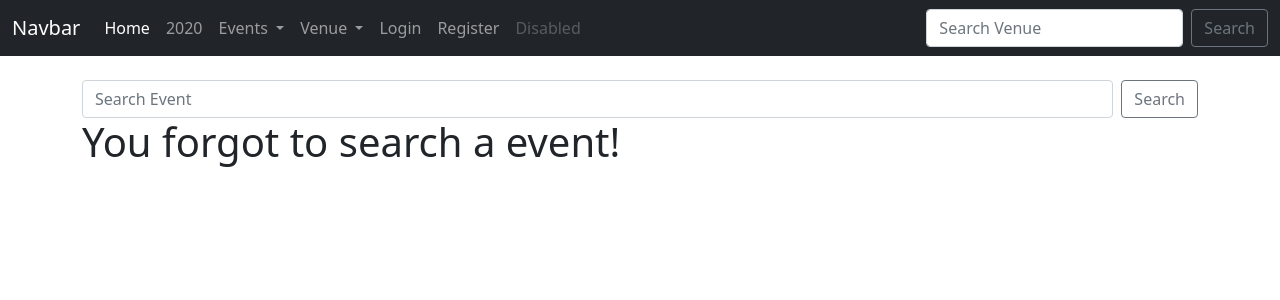
After one commit to DimonKeeYongKit/Django, a Django app: page /search_event in a window 1280 px wide. The commit adds this page. Shown: the top 300 px of the page. Run offline with Django 3.2, Linux system fonts and the light colour scheme; parts of the project's set-up code (start-up, migrations or seed data) failed here and were passed over.

Commit message:
add my_event and search_event page

```diff
--- a/webapp/events/templates/header.html
+++ b/webapp/events/templates/header.html
@@ -19,10 +19,11 @@
             <ul class="dropdown-menu" aria-labelledby="navbarDropdown">
               <li><a class="dropdown-item" href="{% url 'all_events' %}">All Event</a></li>
               {% if user.is_authenticated %}
+              <li><a class="dropdown-item" href="{% url 'my_event' %}">My Event</a></li>
               <li><a class="dropdown-item" href="{% url 'add_event' %}">Add Event</a></li>
               {% endif %}
               <li><hr class="dropdown-divider"></li>
-              <li><a class="dropdown-item" href="#">Something else here</a></li>
+              <li><a class="dropdown-item" href="{% url 'search_event' %}">Search Event</a></li>
             </ul>
           </li>
           <li class="nav-item dropdown">
--- /dev/null
+++ b/webapp/events/templates/search_event.html
@@ -0,0 +1,46 @@
+{% extends 'base.html' %}
+
+{% block content %}
+<form class="d-flex" method="POST" action="{% url 'search_event' %}">
+    {% csrf_token %}
+    <input class="form-control me-2" type="search" placeholder="Search Event" aria-label="Search" name='searched'>
+    <button class="btn btn-outline-secondary" type="submit">Search</button>
+  </form>
+{% if search %}
+    <h1>You Search For: {{ search }}</h1>
+        <table class='table table-hover table-striped'></table>
+        {% for event in events %}
+        <div class="card">
+            <div class="card-header">
+                <strong>{{ event }}</strong>
+            </div>
+            <div class="card-body">
+              <h5 class="card-title">{{ event.venue }}</h5>
+              <p class="card-text">
+                <ul>
+                    <li>Venue: {{ event.event_date }}</li>
+                    <li>Venue Phone: {{ event.venue.phone }}</li>
+                    <li>Manager: {{ event.manager }}</li>
+                    <li>Description: {{ event.description }}</li>
+
+                    <li>Attendees:
+                        {% for user in event.attendees.all %}
+                        {{ user }}
+                        {% endfor %}
+                    </li>
+                </ul></p>
+                {% if user.is_authenticated %}
+                  {% if user == event.manager %}
+                  <a href="{% url 'update_event' event.id %}" class="btn btn-primary">Update Event</a>
+                  <a href="{% url 'delete_event' event.id %}" class="btn btn-danger">Delete Event</a>
+                  {% endif %}
+                {% endif %}
+            </div>
+          </div>
+        {% endfor %}
+    </table>
+{% else %}
+    <h1>You forgot to search a event!</h1>
+{%  endif %}
+
+{% endblock %}
--- a/webapp/events/urls.py
+++ b/webapp/events/urls.py
@@ -19,4 +19,6 @@ urlpatterns = [
     path('venue_text', views.venue_text, name='venue_text'),
     path('venue_csv', views.venue_csv, name='venue_csv'),
     path('venue_pdf', views.venue_pdf, name='venue_pdf'),
+    path('my_event', views.my_event, name='my_event'),
+    path('search_event', views.search_event, name='search_event'),
 ]
--- a/webapp/events/views.py
+++ b/webapp/events/views.py
@@ -1,3 +1,4 @@
+from django.db.models import manager
 from django.shortcuts import redirect, render
 from django.http import HttpResponseRedirect, HttpResponse
 from django.contrib import messages
@@ -50,6 +51,24 @@ def home(request, year=datetime.now().year, month=datetime.now().strftime('%B'))
 def all_events(request):
     event_list = Event.objects.all().order_by('event_date','-name')
     return render(request, 'event_list.html', {'event_list':event_list})
+
+
+def my_event(request):
+    if request.user.is_authenticated:
+        event_list = Event.objects.filter(manager=request.user)
+        return render(request, 'event_list.html', {'event_list':event_list})
+    else:
+        messages.success(request,("You dont have the permission to access this page"))
+        return redirect('home')
+
+
+def search_event(request):
+    if request.method == "POST":
+        searched = request.POST.get('searched')
+        events = Event.objects.filter(name__icontains=searched)
+        return render(request, 'search_event.html', {'search':searched, 'events':events})
+    else:
+        return render(request, 'search_event.html', {})
 
 
 def list_venues(request):
```
Also changed, not shown: webapp/events/templates/my_event.html (added, +39 -0 lines), webapp/db.sqlite3.
